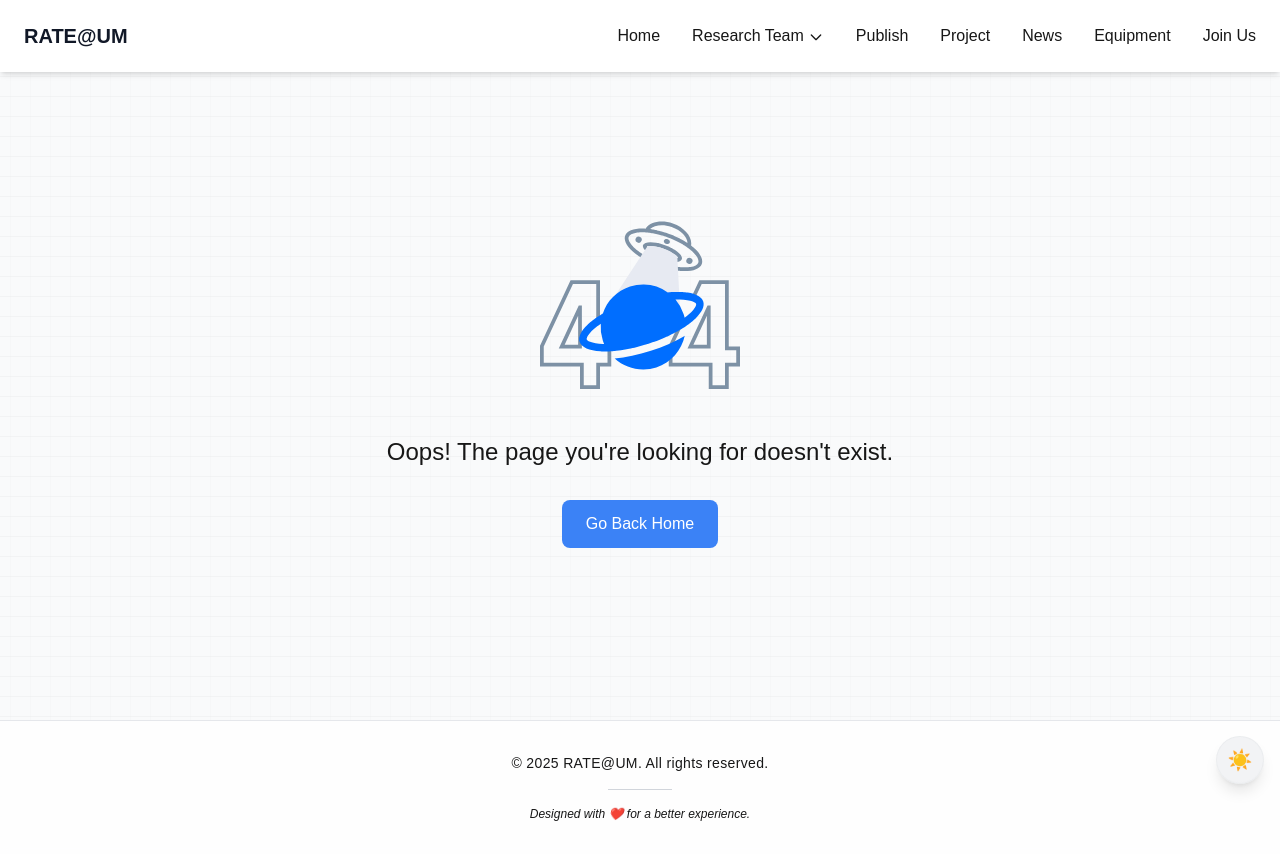
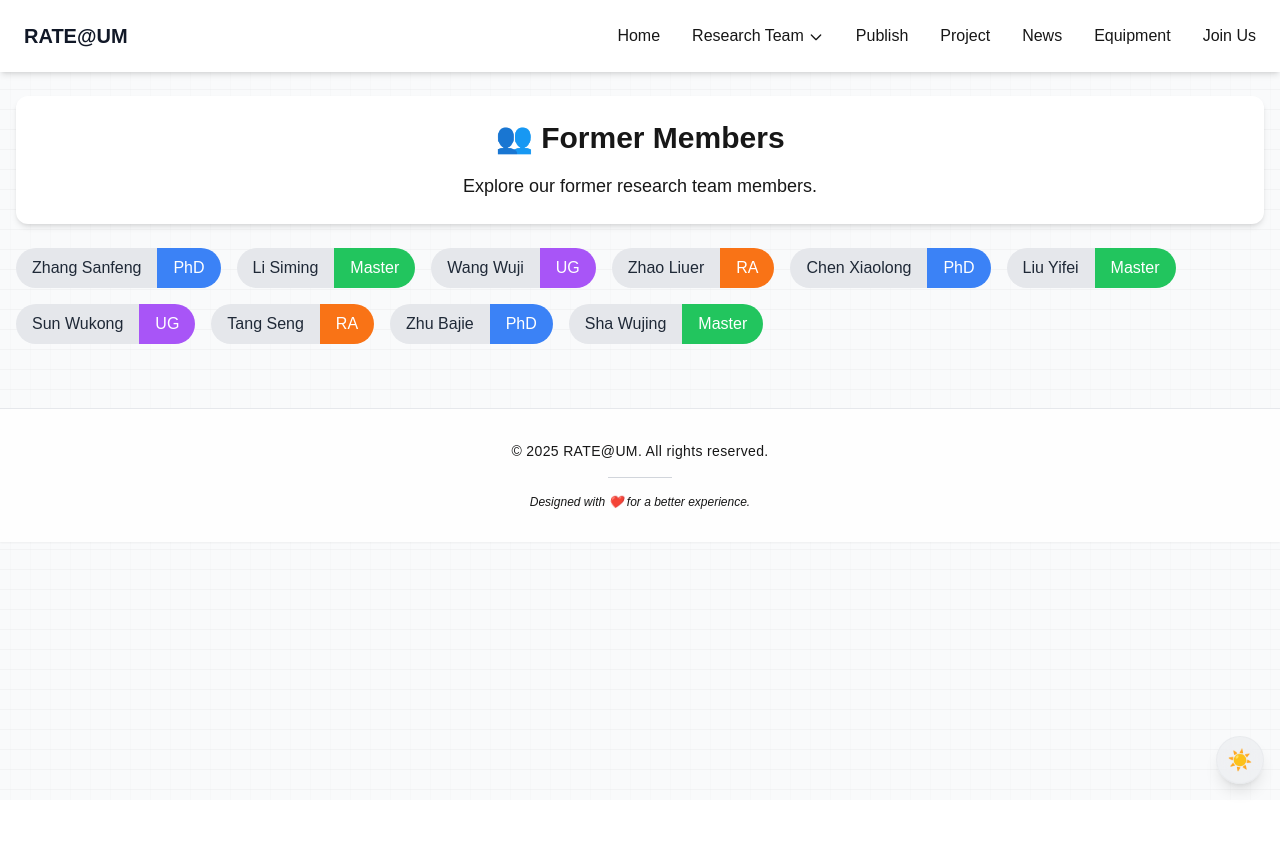
Before and after one commit to Sunhaha520/rate, a Next.js app: page /former-members in a window 1280 px wide. Before the commit this address had no page. After the commit the page ends 800 px from the top, so only its background shows below. Built offline with nearby package versions, Linux system fonts and the light colour scheme.

Commit message:
加入前成员页面

```diff
--- /dev/null
+++ b/src/data/alumni.ts
@@ -0,0 +1,80 @@
+export interface Alumni {
+    id: number;
+    name: string;
+    year: string; // 哪届的
+    role: string; // 身份（PhD, Master, UG, RA）
+    researchTopic: string; // 研究课题
+}
+
+export const alumni: Alumni[] = [
+    {
+        id: 1,
+        name: "Zhang Sanfeng",
+        year: "2018",
+        role: "PhD",
+        researchTopic: "Advanced Machine Learning Techniques for Autonomous Vehicle Navigation",
+    },
+    {
+        id: 2,
+        name: "Li Siming",
+        year: "2019",
+        role: "Master",
+        researchTopic: "Exploring the Impact of Transformer Models on Multilingual Sentiment Analysis",
+    },
+    {
+        id: 3,
+        name: "Wang Wuji",
+        year: "2020",
+        role: "UG",
+        researchTopic: "A Comprehensive Study on the Security and Scalability of Blockchain Networks",
+    },
+    {
+        id: 4,
+        name: "Zhao Liuer",
+        year: "2021",
+        role: "RA",
+        researchTopic: "Deep Learning Approaches for Real-Time Object Detection in Surveillance Systems",
+    },
+    {
+        id: 5,
+        name: "Chen Xiaolong",
+        year: "2017",
+        role: "PhD",
+        researchTopic: "Quantum Computing and Its Applications in Cryptography",
+    },
+    {
+        id: 6,
+        name: "Liu Yifei",
+        year: "2019",
+        role: "Master",
+        researchTopic: "The Role of Reinforcement Learning in Robotic Arm Manipulation",
+    },
+    {
+        id: 7,
+        name: "Sun Wukong",
+        year: "2022",
+        role: "UG",
+        researchTopic: "Investigating the Ethical Implications of AI in Healthcare Decision-Making",
+    },
+    {
+        id: 8,
+        name: "Tang Seng",
+        year: "2020",
+        role: "RA",
+        researchTopic: "Neural Network Optimization Techniques for Large-Scale Data Processing",
+    },
+    {
+        id: 9,
+        name: "Zhu Bajie",
+        year: "2018",
+        role: "PhD",
+        researchTopic: "The Evolution of Generative Adversarial Networks in Art and Design",
+    },
+    {
+        id: 10,
+        name: "Sha Wujing",
+        year: "2021",
+        role: "Master",
+        researchTopic: "The Application of AI in Predictive Maintenance for Industrial Equipment",
+    },
+];
--- /dev/null
+++ b/src/pages/former-members.tsx
@@ -0,0 +1,143 @@
+import React, { useState, useEffect } from 'react';
+import Head from 'next/head';
+import Header from '@/components/Header';
+import Footer from '@/components/Footer';
+import { alumni, Alumni } from '@/data/alumni'; // 引入前成员数据
+import { useTheme } from 'next-themes'; // 引入 useTheme 钩子
+
+const AlumniPage: React.FC = () => {
+    const { theme } = useTheme(); // 获取当前主题
+    const [mounted, setMounted] = useState(false); // 确保组件在客户端渲染后再应用主题
+    const [selectedAlumni, setSelectedAlumni] = useState<Alumni | null>(null); // 当前选中的前成员
+
+    // 确保组件在客户端渲染后再应用主题
+    useEffect(() => {
+        setMounted(true);
+    }, []);
+
+    // 关闭前成员详情卡片
+    const closeAlumniDetails = () => {
+        setSelectedAlumni(null);
+    };
+
+    // 点击遮罩层关闭卡片
+    const handleBackdropClick = (e: React.MouseEvent<HTMLDivElement>) => {
+        if (e.target === e.currentTarget) {
+            closeAlumniDetails();
+        }
+    };
+
+    // 根据身份设置右侧背景颜色
+    const getRoleColor = (role: string) => {
+        switch (role.toLowerCase()) {
+            case 'phd':
+                return 'bg-blue-500'; // 博士
+            case 'master':
+                return 'bg-green-500'; // 硕士
+            case 'ug':
+                return 'bg-purple-500'; // 本科
+            case 'ra':
+                return 'bg-orange-500'; // RA
+            default:
+                return 'bg-gray-500'; // 默认
+        }
+    };
+
+    if (!mounted) {
+        return null; // 在服务器端渲染时不渲染内容，避免闪烁
+    }
+
+    return (
+        <div className={`min-h-screen ${theme === 'dark' ? 'bg-gray-900' : 'bg-gray-50'}`}>
+            {/* 动态设置 Head 内容 */}
+            <Head>
+                <title>Former Members - RATE@UM</title>
+                <meta name="description" content="Explore our former members at RATE@UM." />
+                <meta property="og:title" content="Former Members - RATE@UM" />
+                <meta property="og:description" content="Explore our former members at RATE@UM." />
+                <meta property="og:type" content="website" />
+            </Head>
+
+            <Header />
+
+            <main className="container mx-auto px-4 py-8">
+                {/* 前成员 Section */}
+                <section className="">
+                    {/* 标题卡片 */}
+                    <div className={`rounded-xl shadow-md overflow-hidden p-6 mb-6 transition-all duration-500 ease-out transform hover:scale-105 ${theme === 'dark' ? 'bg-gray-800 text-white' : 'bg-white text-gray-900'}`}>
+                        <h2 className="text-3xl font-bold mb-4 text-center">👥 Former Members</h2>
+                        <p className={`text-lg text-center ${theme === 'dark' ? 'text-gray-300' : 'text-gray-700'}`}>
+                            Explore our former research team members.
+                        </p>
+                    </div>
+
+                    {/* 姓名和身份标签 */}
+                    <div className="flex flex-wrap gap-4">
+                        {alumni.map((member: Alumni) => (
+                            <div
+                                key={member.id}
+                                className="flex cursor-pointer transition-all duration-300 hover:scale-105"
+                                onClick={() => setSelectedAlumni(member)}
+                            >
+                                {/* 左侧：姓名 */}
+                                <div className={`px-4 py-2 rounded-l-full ${
+                                    theme === 'dark' ? 'bg-gray-700 text-white' : 'bg-gray-200 text-gray-800'
+                                }`}>
+                                    {member.name}
+                                </div>
+                                {/* 右侧：身份 */}
+                                <div className={`px-4 py-2 text-white rounded-r-full ${getRoleColor(member.role)}`}>
+                                    {member.role}
+                                </div>
+                            </div>
+                        ))}
+                    </div>
+                </section>
+            </main>
+
+            {/* 前成员详情卡片 */}
+            {selectedAlumni && (
+                <div
+                    className="fixed inset-0 flex items-center justify-center bg-black bg-opacity-50 z-50"
+                    onClick={handleBackdropClick} // 点击遮罩层关闭卡片
+                >
+                    <div
+                        className={`rounded-xl shadow-md overflow-hidden p-6 w-11/12 max-w-2xl overflow-y-auto ${
+                            theme === 'dark' ? 'bg-gray-800 text-white' : 'bg-white text-gray-900'
+                        }`}
+                        style={{ maxHeight: '80vh', WebkitOverflowScrolling: 'touch', scrollbarWidth: 'none' }}
+                        onClick={(e) => e.stopPropagation()} // 阻止事件冒泡，避免点击卡片内容时关闭卡片
+                    >
+                        <h2 className="text-2xl font-bold mb-4">{selectedAlumni.name}</h2>
+                        <p className="mb-2"><strong>Year:</strong> {selectedAlumni.year}</p>
+                        <p className="mb-2"><strong>Role:</strong> {selectedAlumni.role}</p>
+                        <p className="mb-4"><strong>Research Topic:</strong> {selectedAlumni.researchTopic}</p>
+
+                        {/* 关闭按钮 */}
+                        <div className="flex justify-end">
+                            <button
+                                onClick={closeAlumniDetails}
+                                className="px-4 py-2 bg-red-400 text-white rounded-full hover:bg-red-600 transition-colors duration-300"
+                            >
+                                Close
+                            </button>
+                        </div>
+                    </div>
+                </div>
+            )}
+
+            <Footer />
+        </div>
+    );
+};
+
+export default AlumniPage;
+
+// 使用 getStaticProps 获取前成员数据
+export async function getStaticProps() {
+    return {
+        props: {
+            alumni, // 直接使用 alumni.ts 中的数据
+        },
+    };
+}
```
